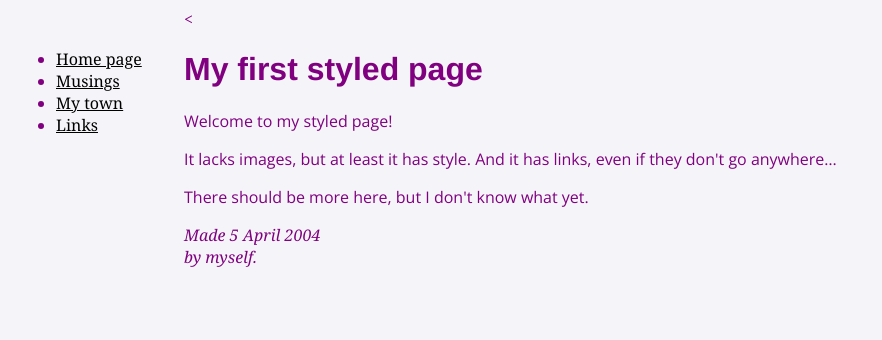
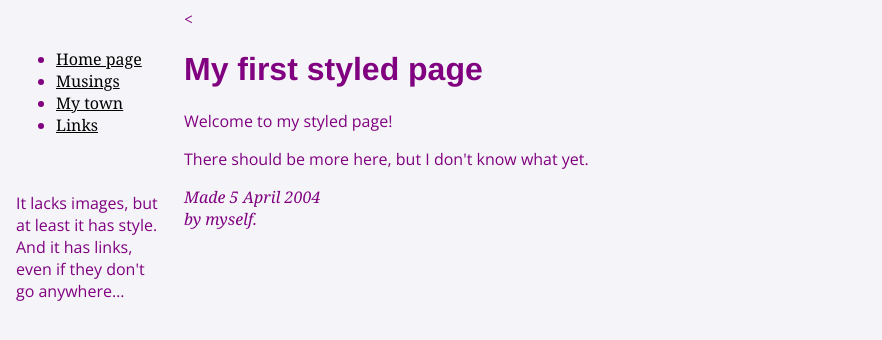
Before and after one commit to TheTriangleTrippa/Portfolio, a Jekyll site: the page built from index.html, in a window 1280 px wide. Shown: the top 340 px of the page, without its empty margins (0-882 px from the left). Built offline with Jekyll 4.4.1, drawn with Linux system fonts in a browser that asks for light colours; nearby versions of some CDN libraries.

Commit message:
Update profile.html

```diff
--- a/_includes/profile.html
+++ b/_includes/profile.html
@@ -12,6 +12,11 @@
         ul.navbar {
     position: absolute;
     top: 2em;
+    left: 1em;
+    width: 9em }
+       p.bar {
+    position: absolute;
+    top: 11em;
     left: 1em;
     width: 9em }
         h1 {
@@ -35,7 +40,7 @@
 
 <p>Welcome to my styled page!
 
-<p class="navbar">It lacks images, but at least it has style.
+<p class="bar">It lacks images, but at least it has style.
 And it has links, even if they don't go
 anywhere&hellip;
 
```
